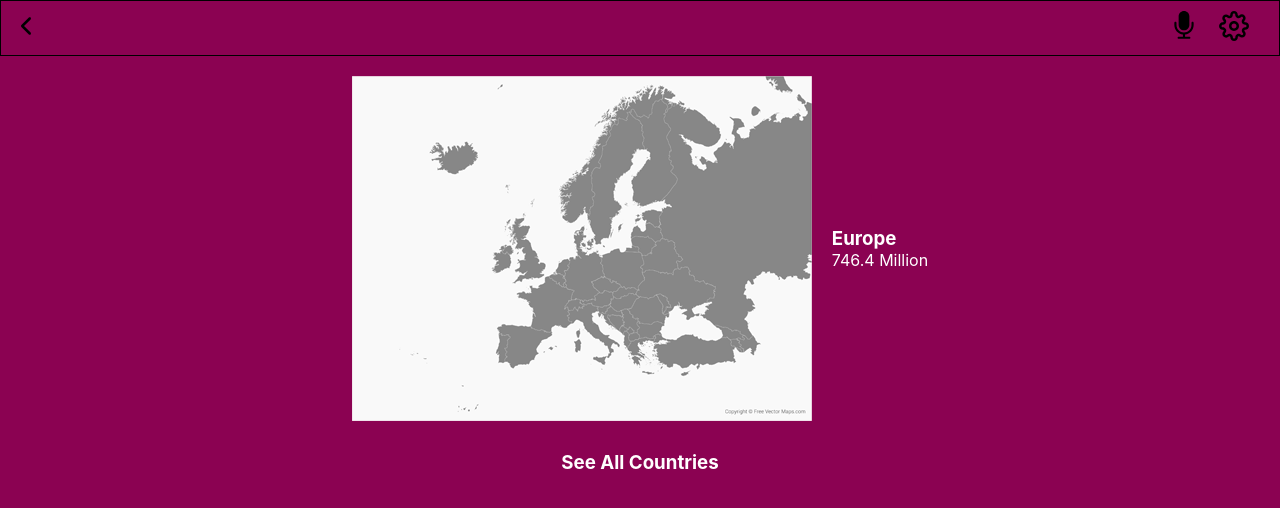
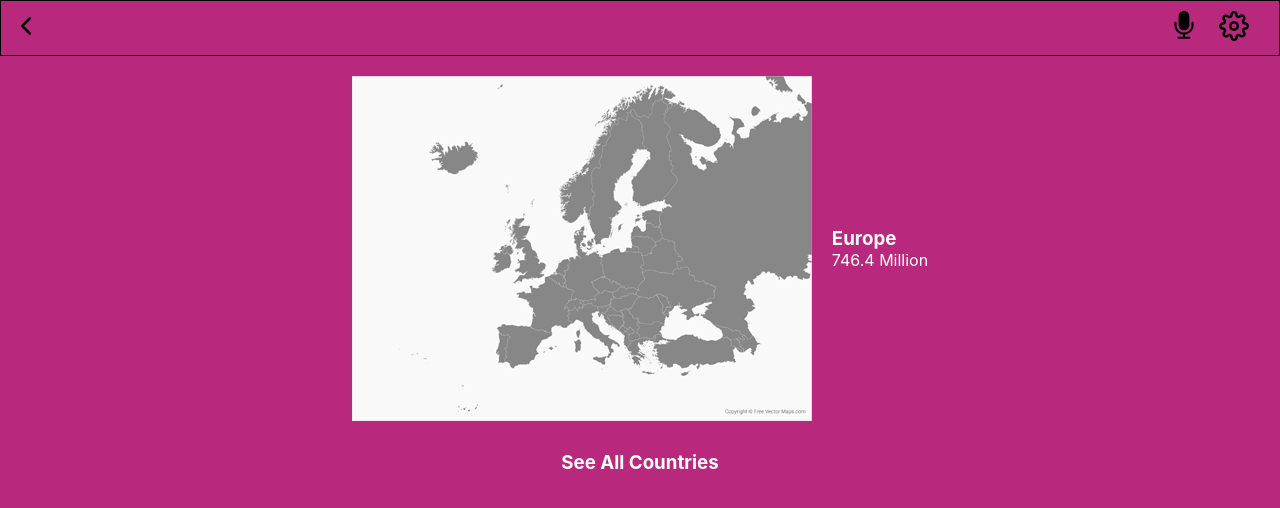
Before and after one commit to SaboorSohaib/Europe-countries, a React (Create React App) app: page / in a window 1280 px wide. Shown: the top 508 px of the page. Built offline with nearby package versions, Linux system fonts and the light colour scheme; no server answers.

Commit message:
change bakground color

```diff
--- a/src/App.css
+++ b/src/App.css
@@ -5,7 +5,7 @@
 }
 
 body {
-  background-color: rgb(139, 2, 82);
+  background-color: rgb(184, 40, 124);
 }
 
 .header-container {
```
